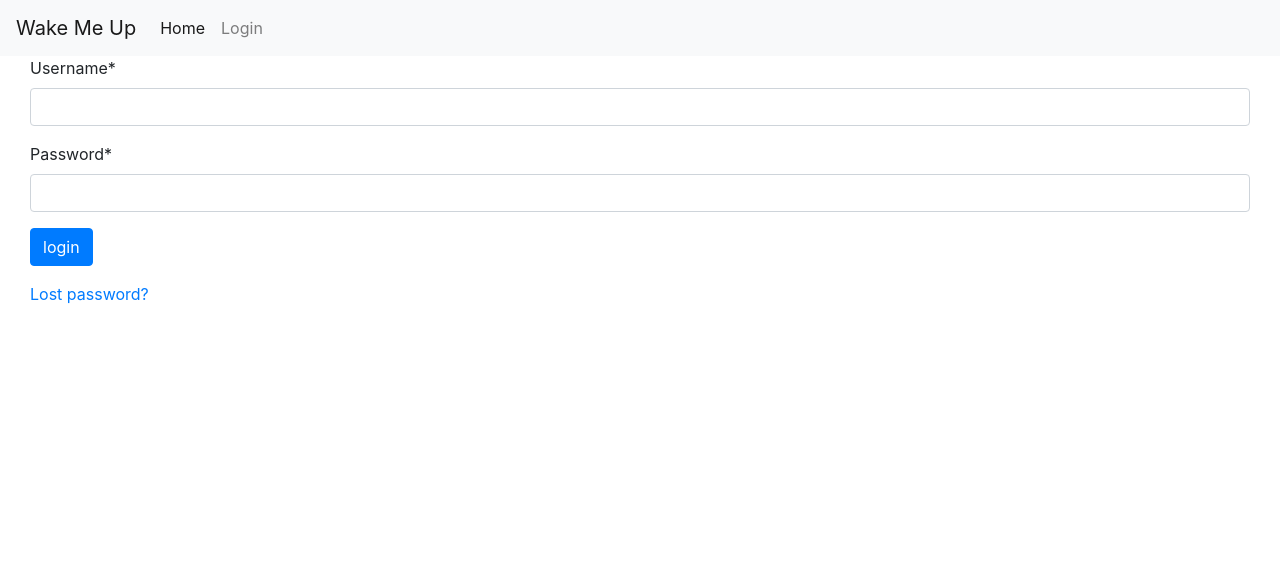
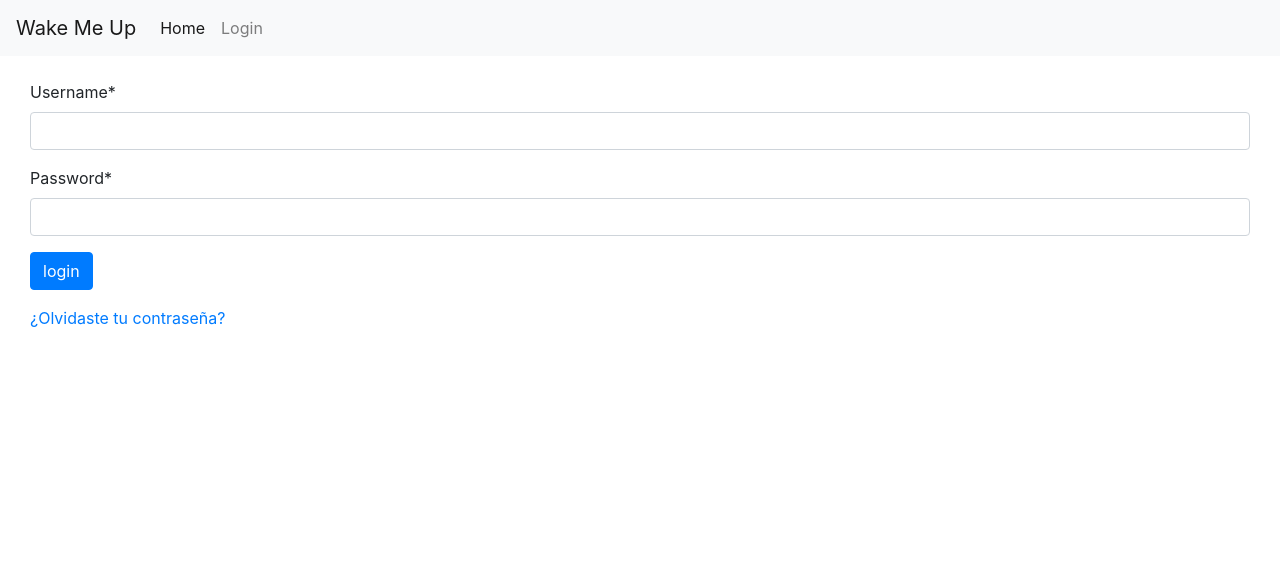
Before and after one commit to buffgecko12/dcp, a Django app: page /wakemeup/login/ in a window 1280 px wide. Shown: the top 568 px of the page. Run offline with Django 3.2, Linux system fonts and the light colour scheme; some libraries are stand-ins or nearby versions.

Commit message:
DCP #10
Updated login page with spanish text.

```diff
--- a/templates/login_new.html
+++ b/templates/login_new.html
@@ -4,12 +4,13 @@
 {% block content %}
 
 	<div class="container-fluid">
+		<br>
 		<form method="post" action="{% url 'wakemeup:login' %}">
 		{% crispy form %}
 		<input type="hidden" name="next" value="{% url 'wakemeup:index' %}" />
 		</form>
 
 		{# Assumes you setup the password_reset view in your URLconf #}
-		<p><a href="#">Lost password?</a></p>
+		<p><a href="#">&#191;Olvidaste tu contrase&#241;a?</a></p>
 </div>
 {% endblock %}
```
